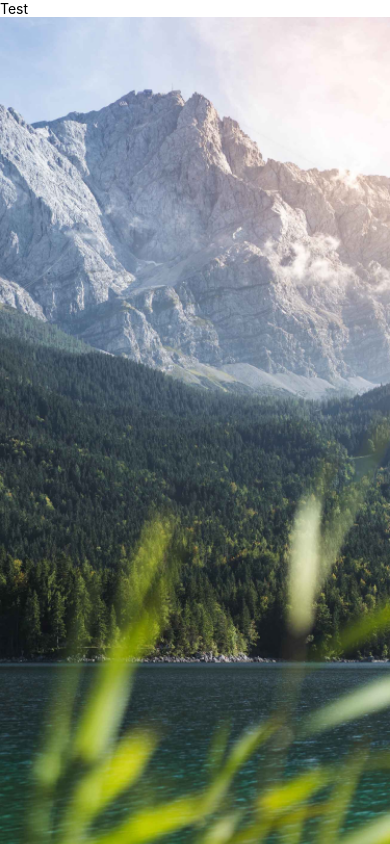
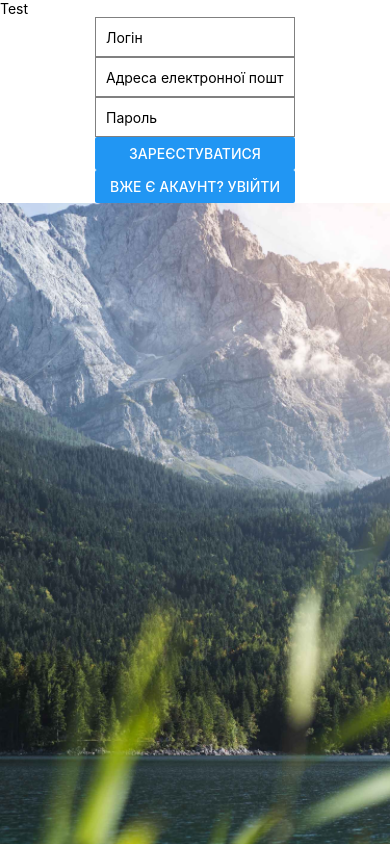
Before and after one commit to olhabahaieva/react-native-test, a React Native app in the folder react-native-first-task/: screen / in a window 390 px wide. Built offline with nearby package versions, Linux system fonts and the light colour scheme.

Commit message:
added inputs

```diff
--- a/react-native-first-task/screens/RegistrationScreen/RegistrationScreen.js
+++ b/react-native-first-task/screens/RegistrationScreen/RegistrationScreen.js
@@ -1,14 +1,24 @@
 import React from "react";
-import { View, Image, StyleSheet } from "react-native";
+import { View, Image, StyleSheet, TextInput, Button } from "react-native";
 
 const RegistrationScreen = () => {
   return (
+    <>
       <View style={styles.container}>
+        <View style={styles.contentContainer}>
+          <TextInput style={styles.input} value="Логін" />
+          <TextInput style={styles.input} value="Адреса електронної пошти" />
+          <TextInput style={styles.input} value="Пароль" />
+          <Button title="Зареєстуватися"/>
+          <Button title="Вже є акаунт? Увійти"/>
+        </View>
+
         <Image
           source={require("../../assets/bcg-image.jpg")}
           style={styles.backgroundImage}
         />
       </View>
+    </>
   );
 };
 
@@ -20,12 +30,33 @@ const styles = StyleSheet.create({
     justifyContent: "center",
     alignItems: "center",
   },
+
+  card: {
+    position: "relative",
+    alignItems: "center",
+    bottom: 0,
+    backgroundColor: "#fff",
+    borderRadius: 25,
+    paddingTop: 32,
+    paddingBottom: 130,
+    paddingLeft: 16,
+    paddingRight: 16,
+  },
+
+  input: {
+    width: 200, // Set a width for the input
+    height: 40, // Set a height for the input
+    borderColor: "gray",
+    borderWidth: 1,
+    paddingHorizontal: 10,
+  },
+
   backgroundImage: {
     flex: 1,
     resizeMode: "cover",
-    position: "absolute",
-    top: 0,
-    left: 0,
+    // position: "absolute",
+    // top: 0,
+    // left: 0,
     width: "100%",
     height: "100%",
   },
```
Lines whose indentation alone changed are shown as unchanged.
